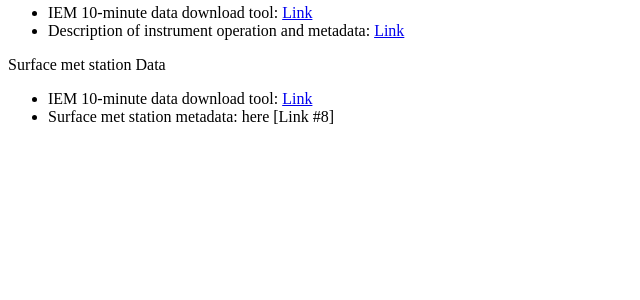
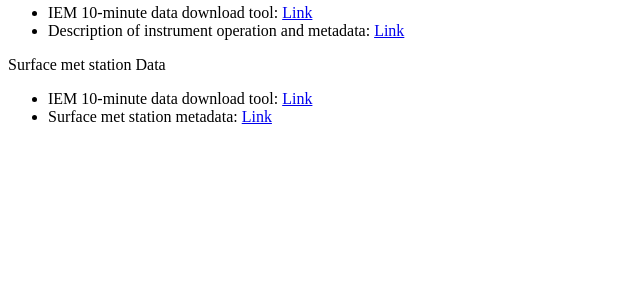
Before and after one commit to akrherz/talltowers, a PHP site: page / in a window 1280 px wide. Shown: the part 468-768 px from the top of the page, without its empty margins (0-640 px from the left). Run offline with PHP 8.4, Linux system fonts and the light colour scheme.

Commit message:
update link

```diff
--- a/htdocs/index.php
+++ b/htdocs/index.php
@@ -66,7 +66,8 @@ Daryl Herzmann (akrherz@iastate.edu)</p>
 <li>IEM 10-minute data download tool:
 <a href="https://mesonet.agron.iastate.edu/projects/iao/surface_download.php">Link</a>
 </li>
-<li>Surface met station metadata: here [Link #8]</li>
+<li>Surface met station metadata: <a href="https://iastate.box.com/s/yoy797hh4v8wozkj4g73mnyscxsld1j2">Link</a>
+</li>
 </ul>
 
 </body>
```
